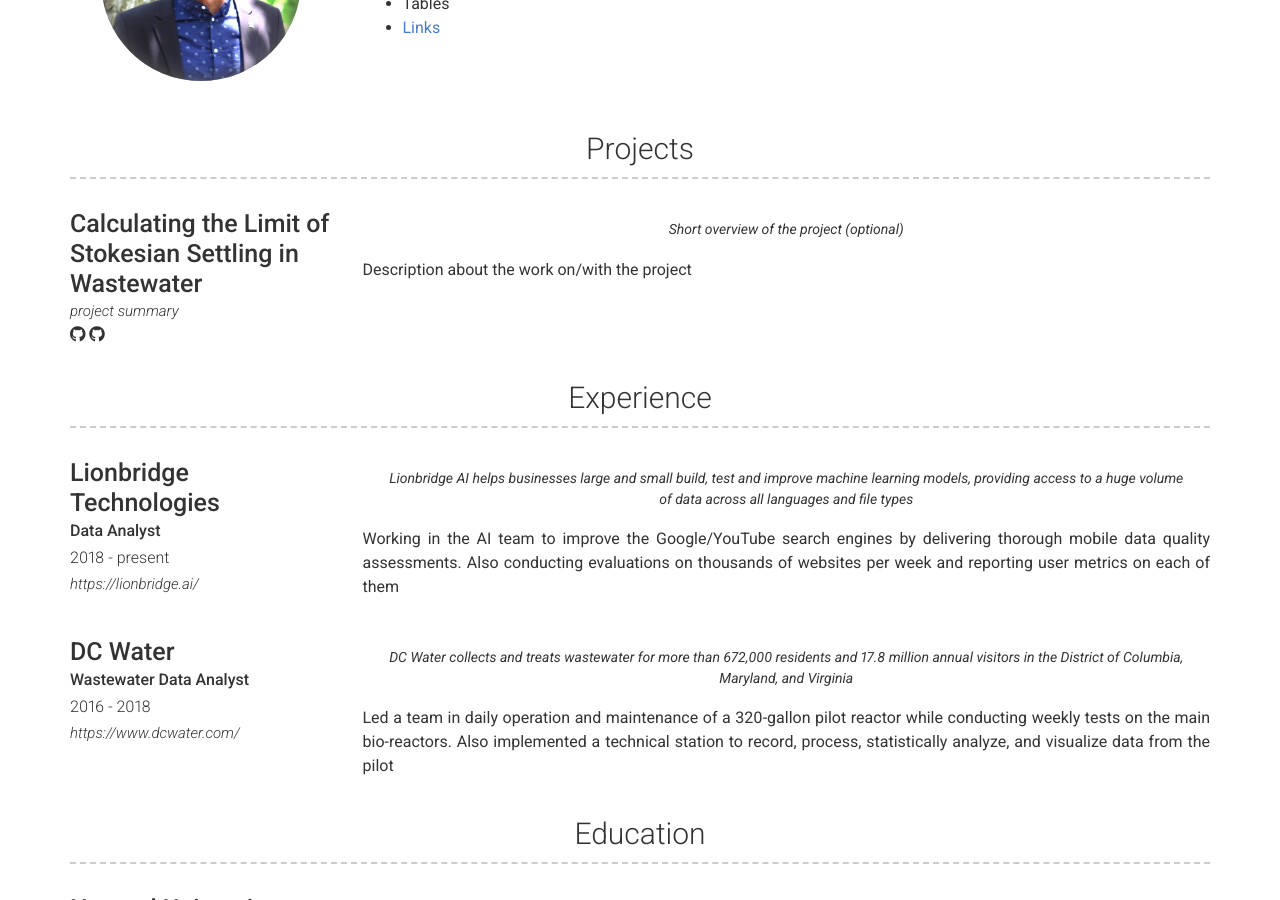
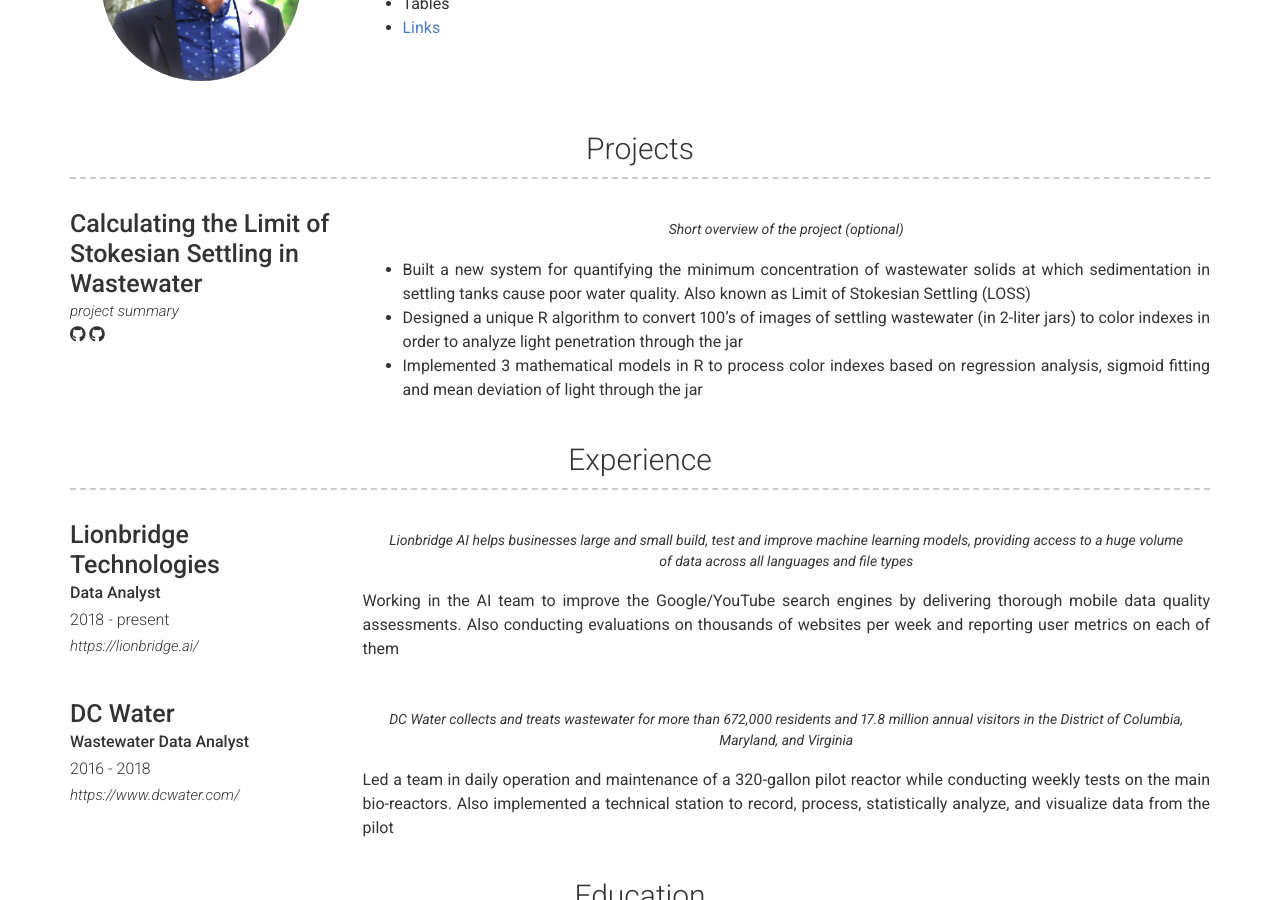
Before and after one commit to OlaOlagunju/cloudgeek.com.ng, a Jekyll site: the page built from index.md, in a window 1280 px wide and 900 px high, scrolled down 448 px. Built offline with Jekyll 4.4.1, drawn with Linux system fonts in a browser that asks for light colours; nearby versions of some CDN libraries.

Commit message:
Update _config.yml

```diff
--- a/_config.yml
+++ b/_config.yml
@@ -77,7 +77,9 @@
         quote: >
           Short overview of the project (optional)
         description: | # this will include new lines to allow paragraphs
-          Description about the work on/with the project
+          - Built a new system for quantifying the minimum concentration of wastewater solids at which sedimentation in settling tanks cause poor water quality. Also known as Limit of Stokesian Settling (LOSS)
+          - Designed a unique R algorithm to convert 100’s of images of settling wastewater (in 2-liter jars) to color indexes in order to analyze light penetration through the jar
+          - Implemented 3 mathematical models in R to process color indexes based on regression analysis, sigmoid fitting and mean deviation of light through the jar
   - title: Experience
     layout: list
     content:
```
